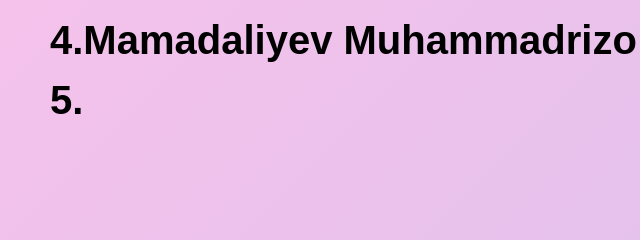
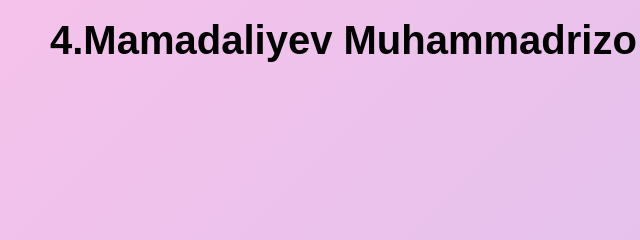
Before and after one commit to akromali2013/22-maktab7--b-class, a plain HTML site: page index.html in a window 1280 px wide. Shown: the part 330-570 px from the top of the page, 0-640 px from the left. Drawn offline with Linux system fonts and the light colour scheme.

Commit message:
bu loyiha zur buldi

```diff
--- a/index.html
+++ b/index.html
@@ -46,7 +46,6 @@
               <h1>2.Aliyeva Saodathon</h1>
               <h1>3.Anvarov Nozima</h1>
               <h1>4.Mamadaliyev Muhammadrizo</h1>
-              <h1>5.</h1>
             </div>
 
         </header>
```
